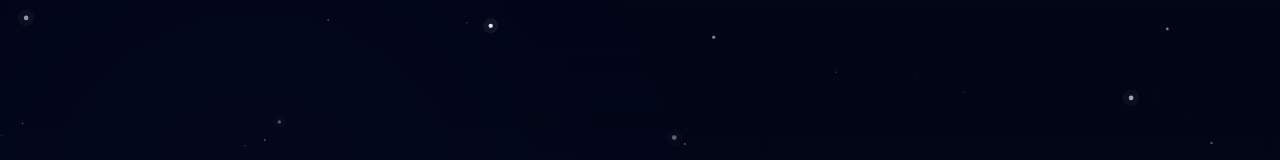
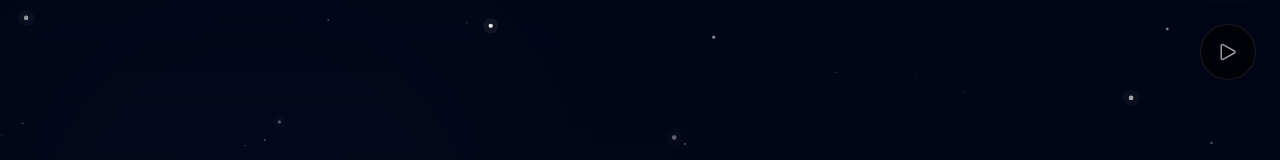
Before and after one commit to Himanshu-xeno/our-universe, a Next.js app: page / in a window 1280 px wide. Shown: the top 160 px of the page. Built offline with nearby package versions, Linux system fonts and the light colour scheme.

Commit message:
move audio to top right corner on all pages

```diff
--- a/app/page.tsx
+++ b/app/page.tsx
@@ -3,6 +3,7 @@
 import React, { useState, useEffect, useRef, useCallback, memo } from "react";
 import { motion, AnimatePresence } from "framer-motion";
 import { useRouter } from "next/navigation";
+import AudioPlayer from "@/components/ui/AudioPlayer";
 
 /* ───────────────────────────────────────────
    INLINE ANIMATED TEXT - OPTIMIZED
@@ -414,6 +415,9 @@ export default function LandingPage() {
       {/* Starfield */}
       <StarfieldCanvas mouseX={mousePos.x} mouseY={mousePos.y} />
 
+      {/* ✅ Audio Player - added back to landing page */}
+      <AudioPlayer />
+
       {/* Gradient overlay */}
       <div className="fixed inset-0 z-[1] pointer-events-none bg-gradient-to-b from-transparent via-[#020617]/30 to-[#020617]/80" />
 
--- a/components/ui/AudioPlayer.tsx
+++ b/components/ui/AudioPlayer.tsx
@@ -9,7 +9,7 @@ interface AudioPlayerProps {
 }
 
 const AudioPlayer: React.FC<AudioPlayerProps> = ({
-  src = "/audio/ambient.mp3", // Default audio path
+  src = "/audio/ambient.mp3",
   autoPlay = false,
 }) => {
   const audioRef = useRef<HTMLAudioElement>(null);
@@ -53,19 +53,18 @@ const AudioPlayer: React.FC<AudioPlayerProps> = ({
     }
   };
 
-  // Sound wave bars animation
   const bars = [1, 2, 3, 4, 5];
 
   return (
     <>
       <audio ref={audioRef} src={src} preload="auto" />
 
-      {/* Fixed Audio Button */}
+      {/* ✅ CHANGED: bottom-6 → top-6 (moves to upper right on ALL pages) */}
       <motion.div
         initial={{ opacity: 0, x: 20 }}
         animate={{ opacity: 1, x: 0 }}
         transition={{ delay: 1.5, duration: 0.6 }}
-        className="fixed bottom-6 right-6 z-50"
+        className="fixed top-6 right-6 z-50"
         onMouseEnter={() => setShowControls(true)}
         onMouseLeave={() => setShowControls(false)}
       >
@@ -73,11 +72,12 @@ const AudioPlayer: React.FC<AudioPlayerProps> = ({
         <AnimatePresence>
           {showControls && (
             <motion.div
-              initial={{ opacity: 0, y: 10, scale: 0.95 }}
+              initial={{ opacity: 0, y: -10, scale: 0.95 }}
               animate={{ opacity: 1, y: 0, scale: 1 }}
-              exit={{ opacity: 0, y: 10, scale: 0.95 }}
+              exit={{ opacity: 0, y: -10, scale: 0.95 }}
               transition={{ duration: 0.2 }}
-              className="absolute bottom-full right-0 mb-3 p-4 rounded-2xl"
+              // ✅ CHANGED: bottom-full → top-full, mb-3 → mt-3 (dropdown goes DOWN now)
+              className="absolute top-full right-0 mt-3 p-4 rounded-2xl"
               style={{
                 background: "rgba(0, 0, 0, 0.8)",
                 backdropFilter: "blur(20px)",
@@ -129,7 +129,6 @@ const AudioPlayer: React.FC<AudioPlayerProps> = ({
               : "0 0 20px rgba(0, 0, 0, 0.3)",
           }}
         >
-          {/* Pulse ring when playing */}
           {isPlaying && (
             <motion.div
               animate={{
@@ -145,7 +144,6 @@ const AudioPlayer: React.FC<AudioPlayerProps> = ({
             />
           )}
 
-          {/* Sound wave visualization */}
           {isPlaying ? (
             <div className="flex items-end gap-[3px] h-5">
               {bars.map((_, i) => (
```
